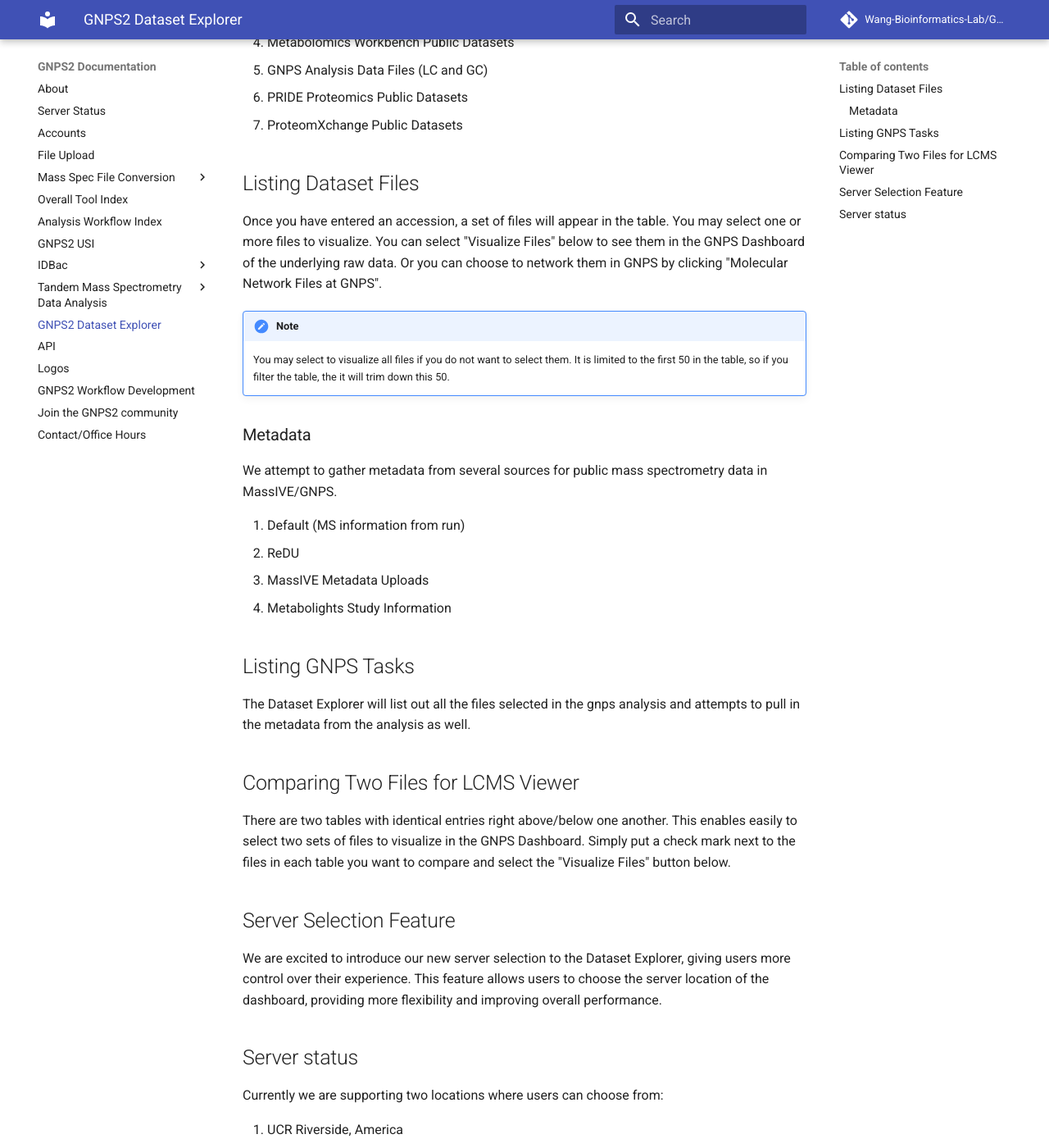
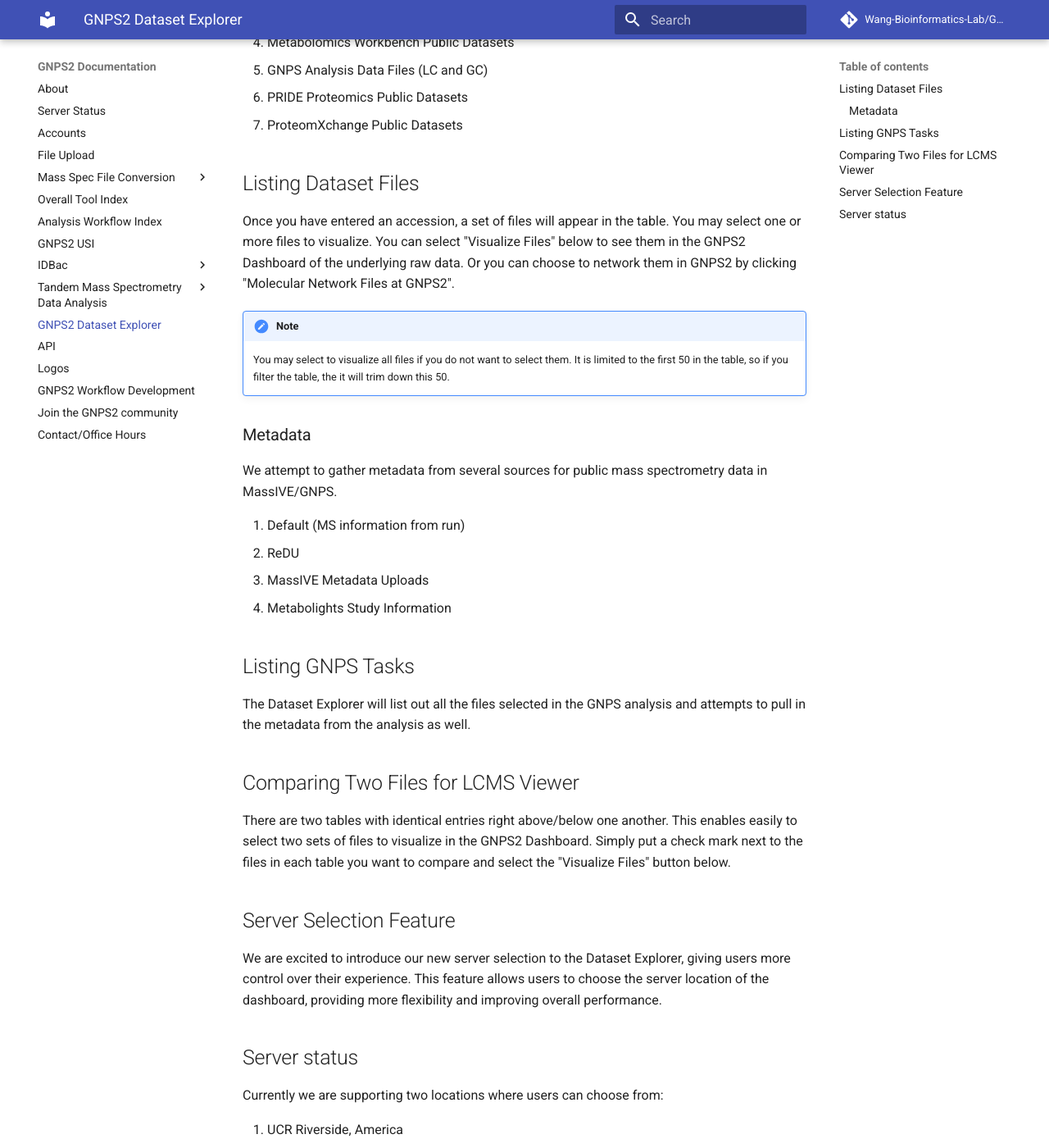
Before and after one commit to Wang-Bioinformatics-Lab/GNPS2_Documentation, an MkDocs documentation site: the page built from docs/gnpsdatasetexplorer.md, in a window 1280 px wide and 1400 px high, scrolled down 350 px. Shown: the whole window at 82% size. Built offline with MkDocs 1.6.1 and Material for MkDocs 9.7.7, drawn with Linux system fonts in a browser that asks for light colours; comment, search, counter and statistics services are not loaded.

Commit message:
modified GNPS to GNPS2

```diff
--- a/docs/gnpsdatasetexplorer.md
+++ b/docs/gnpsdatasetexplorer.md
@@ -12,7 +12,7 @@
 
 ## Listing Dataset Files
 
-Once you have entered an accession, a set of files will appear in the table. You may select one or more files to visualize. You can select "Visualize Files" below to see them in the GNPS Dashboard of the underlying raw data. Or you can choose to network them in GNPS by clicking "Molecular Network Files at GNPS".
+Once you have entered an accession, a set of files will appear in the table. You may select one or more files to visualize. You can select "Visualize Files" below to see them in the GNPS2 Dashboard of the underlying raw data. Or you can choose to network them in GNPS2 by clicking "Molecular Network Files at GNPS2".
 
 !!! note
     You may select to visualize all files if you do not want to select them. It is limited to the first 50 in the table, so if you filter the table, the it will trim down this 50.
@@ -28,10 +28,10 @@
 
 ## Listing GNPS Tasks
 
-The Dataset Explorer will list out all the files selected in the gnps analysis and attempts to pull in the metadata from the analysis as well.
+The Dataset Explorer will list out all the files selected in the GNPS analysis and attempts to pull in the metadata from the analysis as well.
 ## Comparing Two Files for LCMS Viewer
 
-There are two tables with identical entries right above/below one another. This enables easily to select two sets of files to visualize in the GNPS Dashboard. Simply put a check mark next to the files in each table you want to compare and select the "Visualize Files" button below.
+There are two tables with identical entries right above/below one another. This enables easily to select two sets of files to visualize in the GNPS2 Dashboard. Simply put a check mark next to the files in each table you want to compare and select the "Visualize Files" button below.
 
 ## Server Selection Feature
 
```
